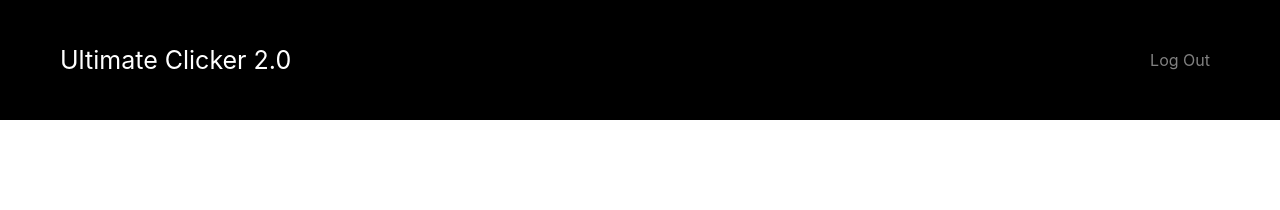
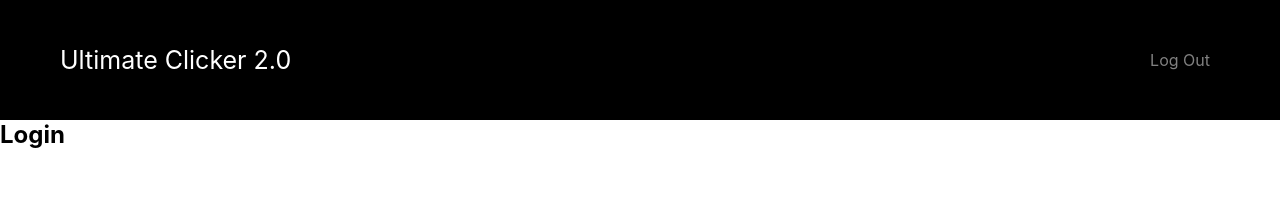
Before and after one commit to MurrK-smb/ultimate-clicker2.0, a React (Create React App) app in the folder client/: page /login in a window 1280 px wide. Shown: the top 210 px of the page. Built offline with nearby package versions, Linux system fonts and the light colour scheme.

Commit message:
create login page

```diff
--- a/client/src/components/App.js
+++ b/client/src/components/App.js
@@ -1,6 +1,7 @@
 import "./App.css";
 import Header from "./Header/Header.js";
 import Main from "./Main/Main.js";
+import Login from "./Login/Login.js";
 import { Routes, Route } from "react-router-dom";
 
 function App() {
@@ -9,7 +10,7 @@ function App() {
       <Header />
       <Routes>
         <Route path="/" element={<Main />} />
-        <Route path="/login" />
+        <Route path="/login" element={<Login />} />
       </Routes>
     </div>
   );
--- /dev/null
+++ b/client/src/components/Login/Login.js
@@ -0,0 +1,15 @@
+import "./Login.css";
+
+function Login() {
+  return (
+    <div className="login">
+      <div className="login__form-container">
+        <form className="login__form">
+          <h2>Login</h2>
+        </form>
+      </div>
+    </div>
+  );
+}
+
+export default Login;
```
Also changed, not shown: client/src/components/Login/Login.css (added).
